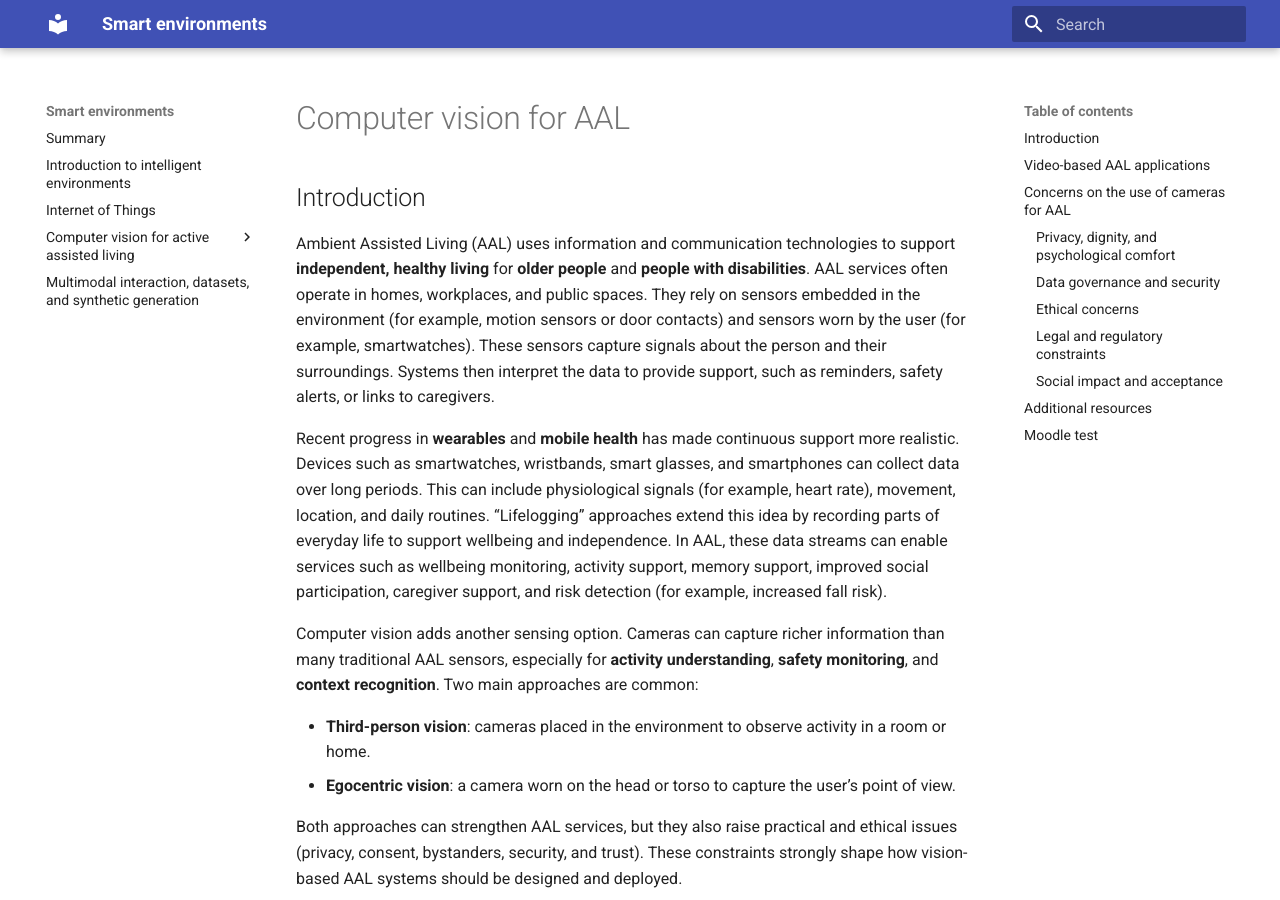
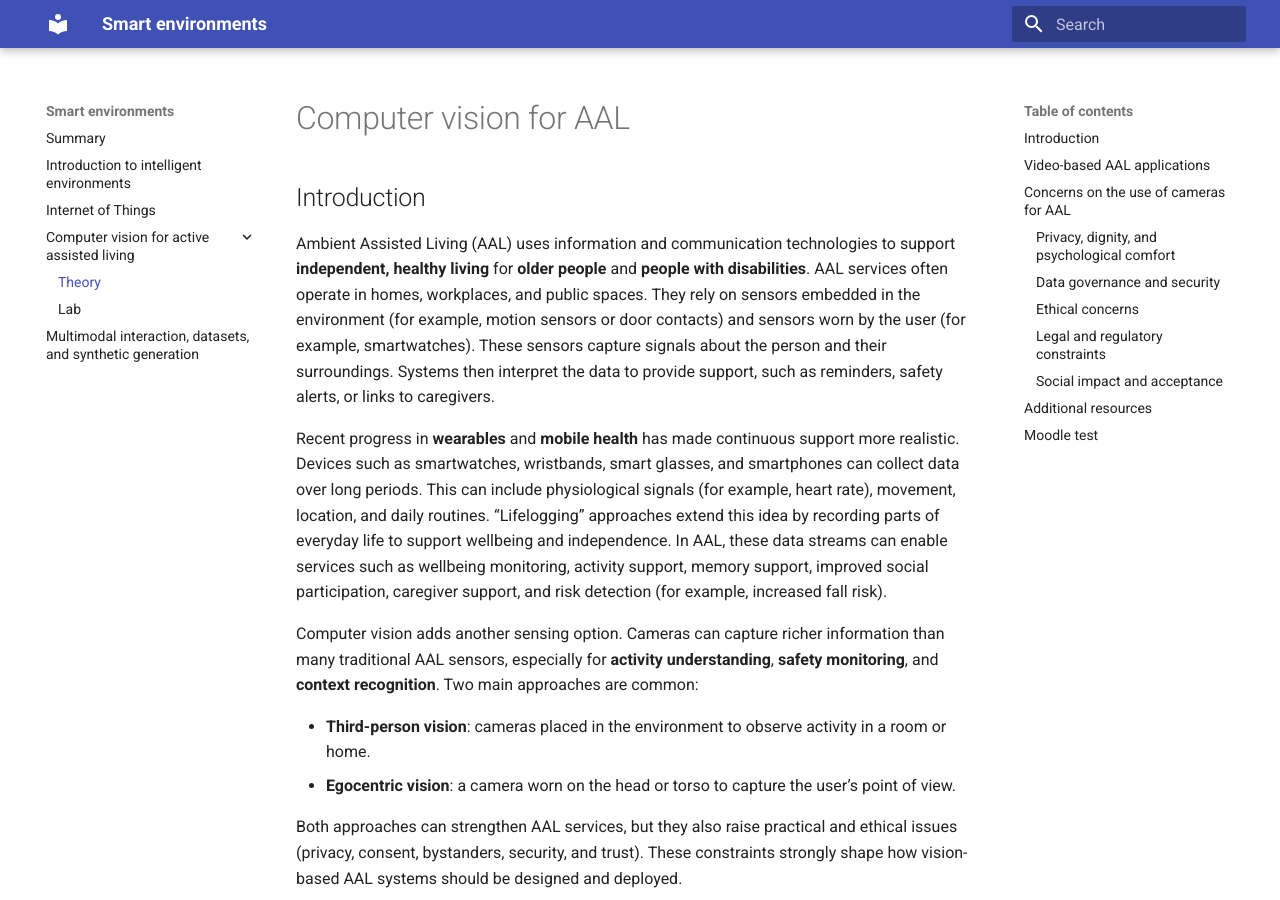
Before and after one commit to FranciscoFlorezRevuelta/EI, an MkDocs documentation site: the page built from docs/CV-AAL.md, in a window 1280 px wide and 900 px high. Built offline with MkDocs 1.6.1 and Material for MkDocs 9.7.7, drawn with Linux system fonts in a browser that asks for light colours.

Commit message:
Update mkdocs.yml

```diff
--- a/mkdocs.yml
+++ b/mkdocs.yml
@@ -11,7 +11,7 @@ nav:
 - Introduction to intelligent environments: 'AmI.md'
 - Internet of Things: 'IoT.md'
 - Computer vision for active assisted living:
-   - Theory: 'CV_AAL.md'
+   - Theory: 'CV-AAL.md'
    - Lab: 'CV-AAL-lab-old.md'
 - Multimodal interaction, datasets, and synthetic generation: 'multimodal_interaction-old.md'
 
```
